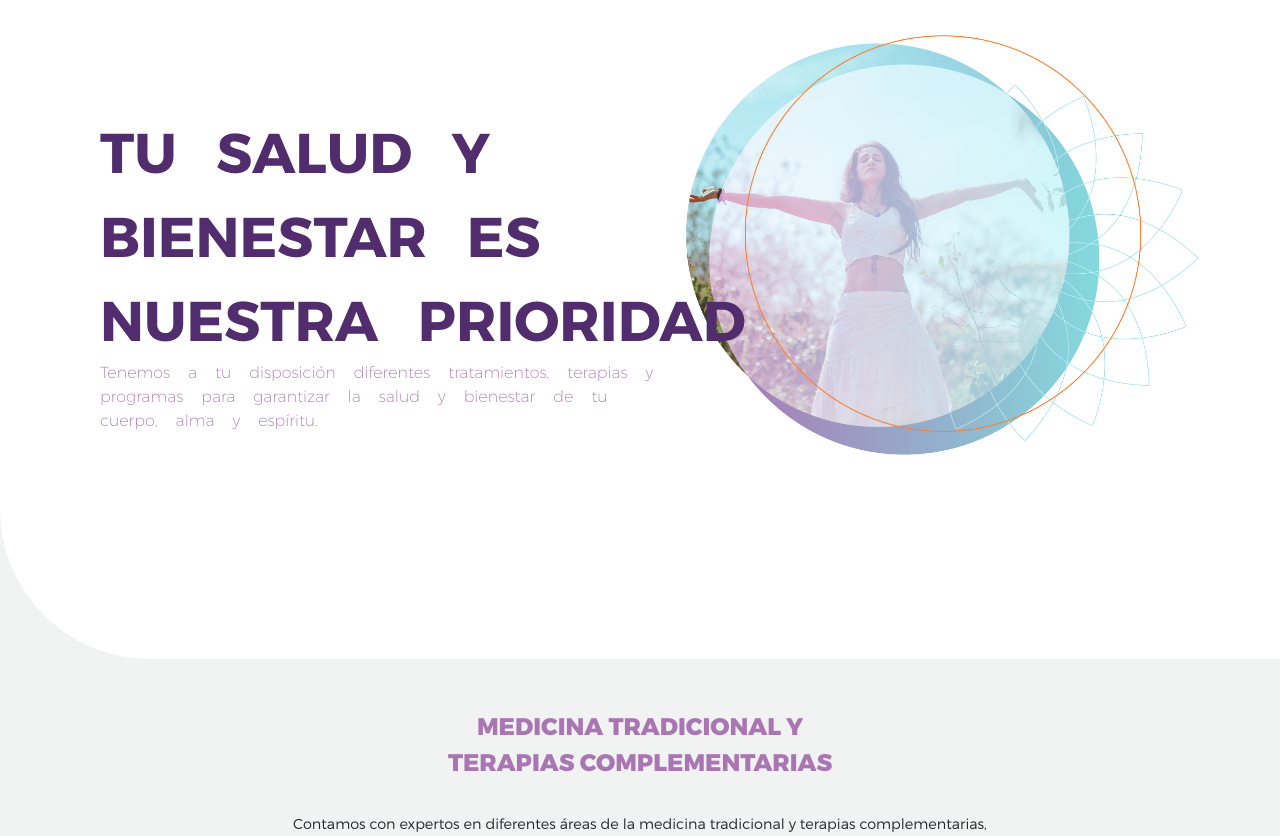
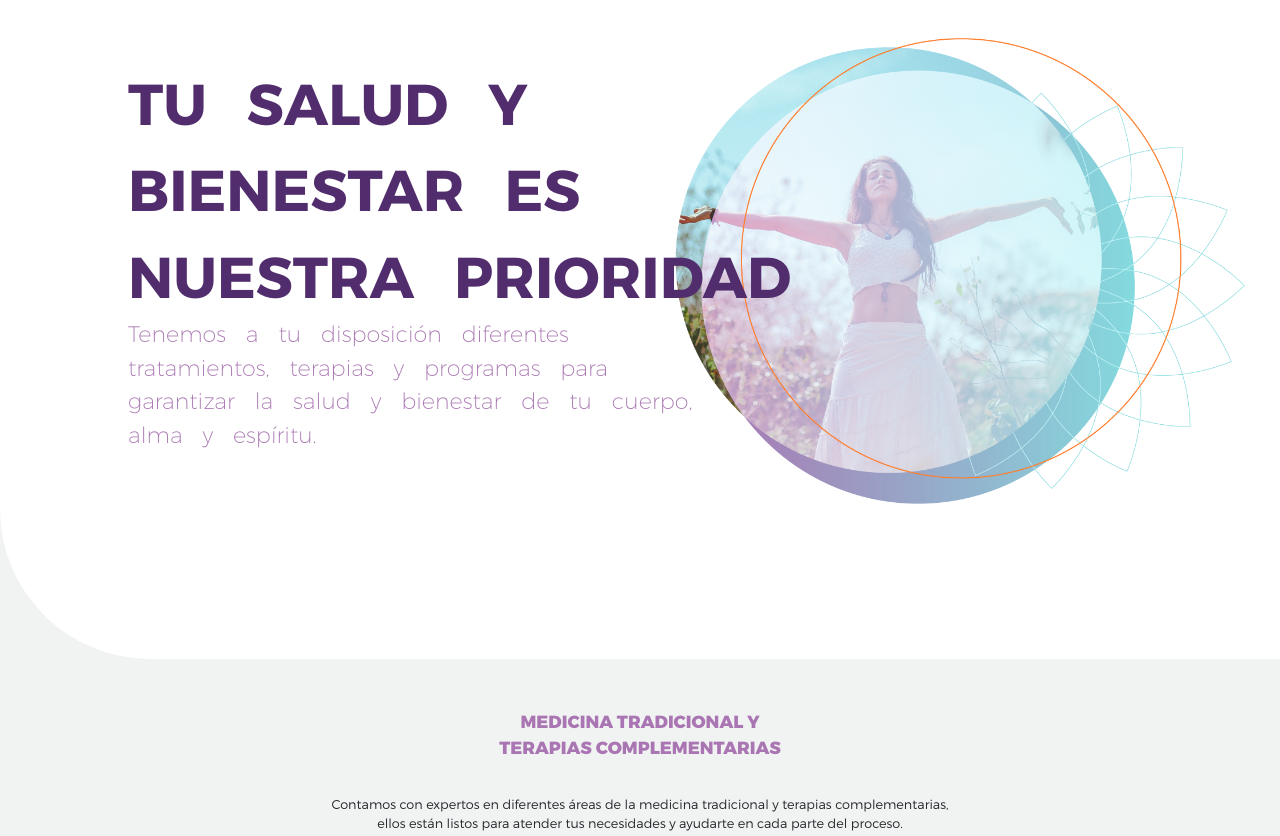
Before and after one commit to Ein-Bebop/ExpoMed, a PHP site: page /public/atencion.html in a window 1280 px wide. Shown: the part 141-977 px from the top of the page. Run offline with PHP 8.4, Linux system fonts and the light colour scheme.

Commit message:
Cambios en atencion

```diff
--- a/public/atencion.html
+++ b/public/atencion.html
@@ -26,10 +26,10 @@
         </div>
     </header>
 
-    <div class="home-bienestar" style="background:#fff;border-bottom-left-radius: 150px; height: 100vh;">
+    <div class="home-atencion" style="background:#fff;height: 100vh;">
         <div class="at-tit-text">Tu salud y <br>bienestar es <br>nuestra prioridad</div>
         <div class="at-desc-text">Tenemos a tu disposición diferentes tratamientos, terapias y programas para garantizar la salud y bienestar de tu cuerpo, alma y espíritu.</div>
-         <img class="af-img" src="../assets/Web_AtencionM_Atencion_IMG.png">
+         <img class="at-img" src="../assets/Web_AtencionM_Atencion_IMG.png">
      </div>
 
     <section class="atencion-tarjetas1">
@@ -81,13 +81,13 @@
             </div>
         </section>
 
-        <div class="med-tradicional">
-            <div class="med-title" style="padding-top: 2rem;">Patologías</div>
-            <div class="med-desc">Sabemos que cada enfermedad tiene sus retos. De igual manera, nuestros Médicos Tradicionales y<br> Terapeutas están capacitados para atender y hacer terapias especificas para distintas enfermedades.</div>
-        </div>
+        <section id="cartaslider2">
+            <div class="med-tradicional">
+                <div class="med-title" style="padding-top: 2rem;">Patologías</div>
+                <div class="med-desc" style="width: 90%; margin-left: auto; margin-right: auto;">Sabemos que cada enfermedad tiene sus retos. De igual manera, nuestros Médicos Tradicionales y<br> Terapeutas están capacitados para atender y hacer terapias especificas para distintas enfermedades.</div>
+            </div>
 
-        <section id="cartaslider2">
-            <div class="slider">
+            <div class="slider slid2">
                 <div class="card">
                     <div class="card-image">
                         <img src="../assets/atencion-tarjetas/a_img1.jpg">
--- a/styles/_atencion.scss
+++ b/styles/_atencion.scss
@@ -19,6 +19,14 @@
     color: $primaryColor;
     font-size: 1em;
     word-spacing: 10pt;
+}
+
+.at-img{
+    position: inherit;
+    width: 80%;
+    display: block;
+    margin-left: auto;
+    margin-right: auto;
 }
 
 
@@ -354,7 +362,94 @@
     }
 }
 
-// Escritorio Slider
+
+// Titulo Atención Responsive
+@media(min-width: 300px){
+    .at-tit-text{
+        font-size: 2rem !important;
+        width: 80%;
+        margin-left: 10%;
+        padding-top: 140px;
+    }
+
+    .at-desc-text{
+        width: 80%;
+        margin-left: 10%;
+        font-size: .9em;
+    }
+
+    .at-img{
+        width: 90%;
+    }
+
+    .home-atencion{
+        border-bottom-left-radius: none;
+    }
+}
+
+@media(min-width: 800px){
+    .at-img{
+        width: 50%;
+        position: absolute;
+        top: 150px;
+        right: 0px;
+
+    }
+
+    .at-tit-text{
+        width: 85%;
+        font-size: 2.3rem !important;
+        padding-top: 185px;
+    }
+
+    .at-desc-text{
+        width: 40%;
+    }
+
+    .home-atencion{
+        border-bottom-left-radius: 150px;
+    }
+}
+
+@media(min-width:1000px){
+    .at-tit-text{
+        font-size: 3rem !important;
+        padding-top: 200px ;
+    }
+
+    .at-desc-text{
+        font-size: 1.2rem !important;
+    }
+}
+// 1280 x 720
+@media(min-width:1280px){
+    .at-tit-text{
+        font-size: 3.6rem !important;
+        padding-top: 200px ;
+    }
+
+    .at-desc-text{
+        width: 45%;
+        font-size: 1.4rem !important;
+    }
+}
+// 1440 x 900
+@media(min-width:1440px){
+    .at-tit-text{
+        font-size: 4.3rem !important;
+        padding-top: 250px;
+    }
+}
+// 1600 x 900
+@media(min-width:1440px){
+    .at-tit-text{
+        font-size: 4.5rem !important;
+        padding-top: 300px;
+    }
+}
+// 1920 x 1080
+
+// Slider Responsive
 
 // 1280 x 720
 @media (min-width: 1280px) {
@@ -412,3 +507,85 @@
 
     }
 }
+
+// Responsive "Atención Tarjetas"
+
+// Móvil
+@media(min-width: 320px){
+    .atencion-tarjetas1{
+        width: 90%;
+        height: 545px;
+        margin-left: auto;
+        margin-right: auto;
+        padding-left: 0;
+        padding-right: 0;
+    }
+
+    .atencion-tarjetas2{
+        width: 100%;
+        margin-left: auto;
+        margin-right: auto;
+        padding-left: 0;
+        padding-right: 0;
+        border-top-right-radius: 0px !important;
+        border-bottom-left-radius: 100px !important;
+    }
+
+    .med-title{
+        width: 100% !important;
+        font-size: 1.1rem !important;
+    }
+
+    .med-desc{
+        font-size: .8rem !important;
+    }
+
+    .med-button {
+        width: 11rem !important;
+        height: 1.5rem !important;
+        font-size: .9rem !important;
+    }
+
+    .slider{
+        margin-top: 6rem;
+    }
+
+    #cartaslider1{
+        margin-top: -190px;
+        width: 80%;
+        margin-left: auto;
+        margin-right: auto;
+    }
+
+    .slid2{
+        width: 80%;
+        margin-left: auto;
+        margin-right: auto;
+        margin-top: -1rem !important;
+        margin-bottom: 2.5rem !important;
+    }
+}
+
+// 320
+
+// 375
+
+// 410
+
+// Tableta chica
+
+// 540 x 720
+
+// Tableta
+
+// 768 x 1024
+
+// Escritorio
+
+// 1280 x 720
+
+// 1440 x 900
+
+// 1600 x 900
+
+// 1920 x 1080
--- a/styles/style.css
+++ b/styles/style.css
@@ -2820,6 +2820,14 @@ body {
   word-spacing: 10pt;
 }
 
+.at-img {
+  position: inherit;
+  width: 80%;
+  display: block;
+  margin-left: auto;
+  margin-right: auto;
+}
+
 #atencion-tarjetas {
   width: auto;
   padding-left: 100px;
@@ -3187,6 +3195,81 @@ body {
   padding-left: 0;
 }
 
+@media (min-width: 300px) {
+  .at-tit-text {
+    font-size: 2rem !important;
+    width: 80%;
+    margin-left: 10%;
+    padding-top: 140px;
+  }
+  .at-desc-text {
+    width: 80%;
+    margin-left: 10%;
+    font-size: .9em;
+  }
+  .at-img {
+    width: 90%;
+  }
+  .home-atencion {
+    border-bottom-left-radius: none;
+  }
+}
+
+@media (min-width: 800px) {
+  .at-img {
+    width: 50%;
+    position: absolute;
+    top: 150px;
+    right: 0px;
+  }
+  .at-tit-text {
+    width: 85%;
+    font-size: 2.3rem !important;
+    padding-top: 185px;
+  }
+  .at-desc-text {
+    width: 40%;
+  }
+  .home-atencion {
+    border-bottom-left-radius: 150px;
+  }
+}
+
+@media (min-width: 1000px) {
+  .at-tit-text {
+    font-size: 3rem !important;
+    padding-top: 200px;
+  }
+  .at-desc-text {
+    font-size: 1.2rem !important;
+  }
+}
+
+@media (min-width: 1280px) {
+  .at-tit-text {
+    font-size: 3.6rem !important;
+    padding-top: 200px;
+  }
+  .at-desc-text {
+    width: 45%;
+    font-size: 1.4rem !important;
+  }
+}
+
+@media (min-width: 1440px) {
+  .at-tit-text {
+    font-size: 4.3rem !important;
+    padding-top: 250px;
+  }
+}
+
+@media (min-width: 1440px) {
+  .at-tit-text {
+    font-size: 4.5rem !important;
+    padding-top: 300px;
+  }
+}
+
 @media (min-width: 1280px) {
   .slider {
     width: 100%;
@@ -3215,6 +3298,54 @@ body {
   }
   .card-image .pantalla-oscura a {
     font-size: .8rem;
+  }
+}
+
+@media (min-width: 320px) {
+  .atencion-tarjetas1 {
+    width: 90%;
+    height: 545px;
+    margin-left: auto;
+    margin-right: auto;
+    padding-left: 0;
+    padding-right: 0;
+  }
+  .atencion-tarjetas2 {
+    width: 100%;
+    margin-left: auto;
+    margin-right: auto;
+    padding-left: 0;
+    padding-right: 0;
+    border-top-right-radius: 0px !important;
+    border-bottom-left-radius: 100px !important;
+  }
+  .med-title {
+    width: 100% !important;
+    font-size: 1.1rem !important;
+  }
+  .med-desc {
+    font-size: .8rem !important;
+  }
+  .med-button {
+    width: 11rem !important;
+    height: 1.5rem !important;
+    font-size: .9rem !important;
+  }
+  .slider {
+    margin-top: 6rem;
+  }
+  #cartaslider1 {
+    margin-top: -190px;
+    width: 80%;
+    margin-left: auto;
+    margin-right: auto;
+  }
+  .slid2 {
+    width: 80%;
+    margin-left: auto;
+    margin-right: auto;
+    margin-top: -1rem !important;
+    margin-bottom: 2.5rem !important;
   }
 }
 
```
Also changed, not shown: 1 other file.
